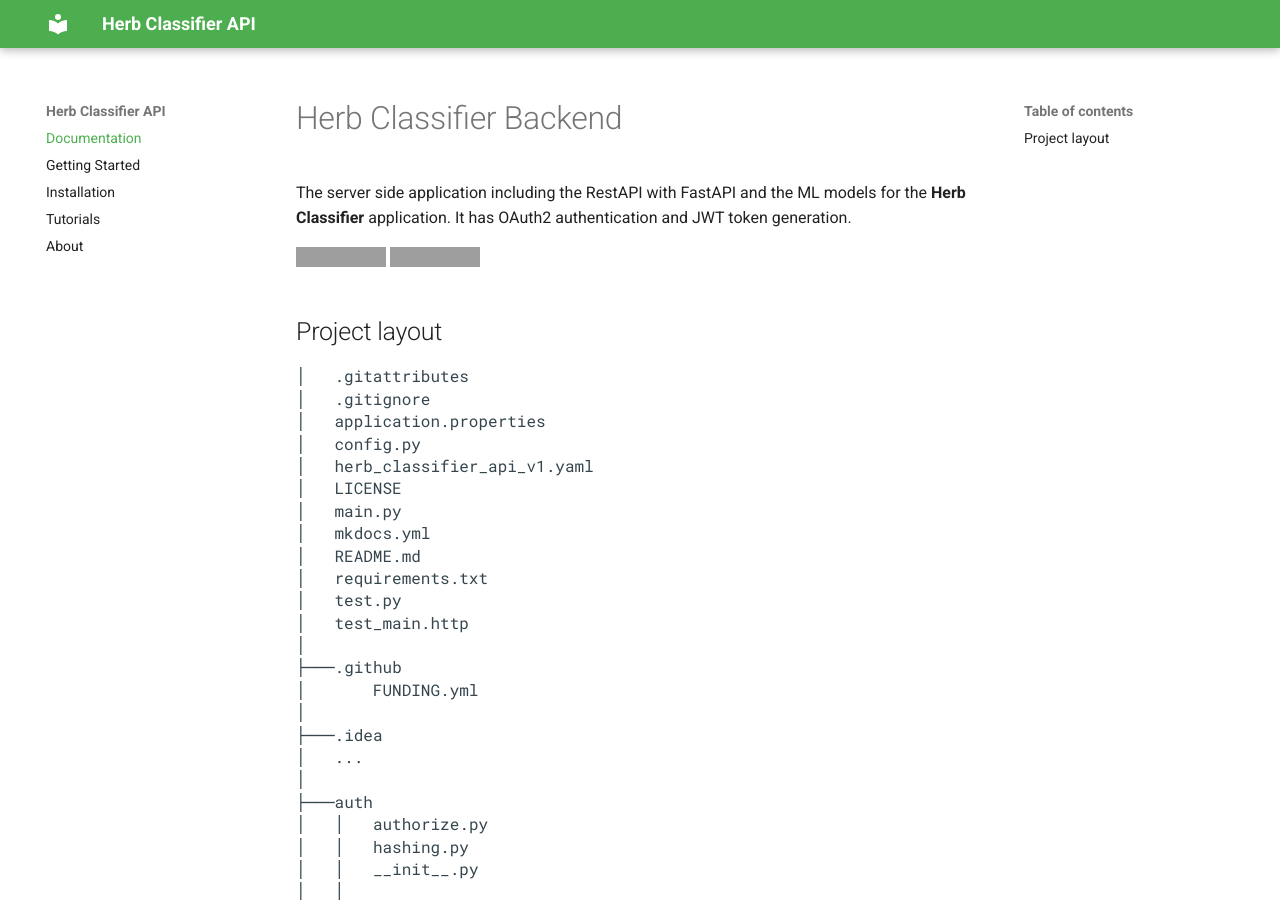
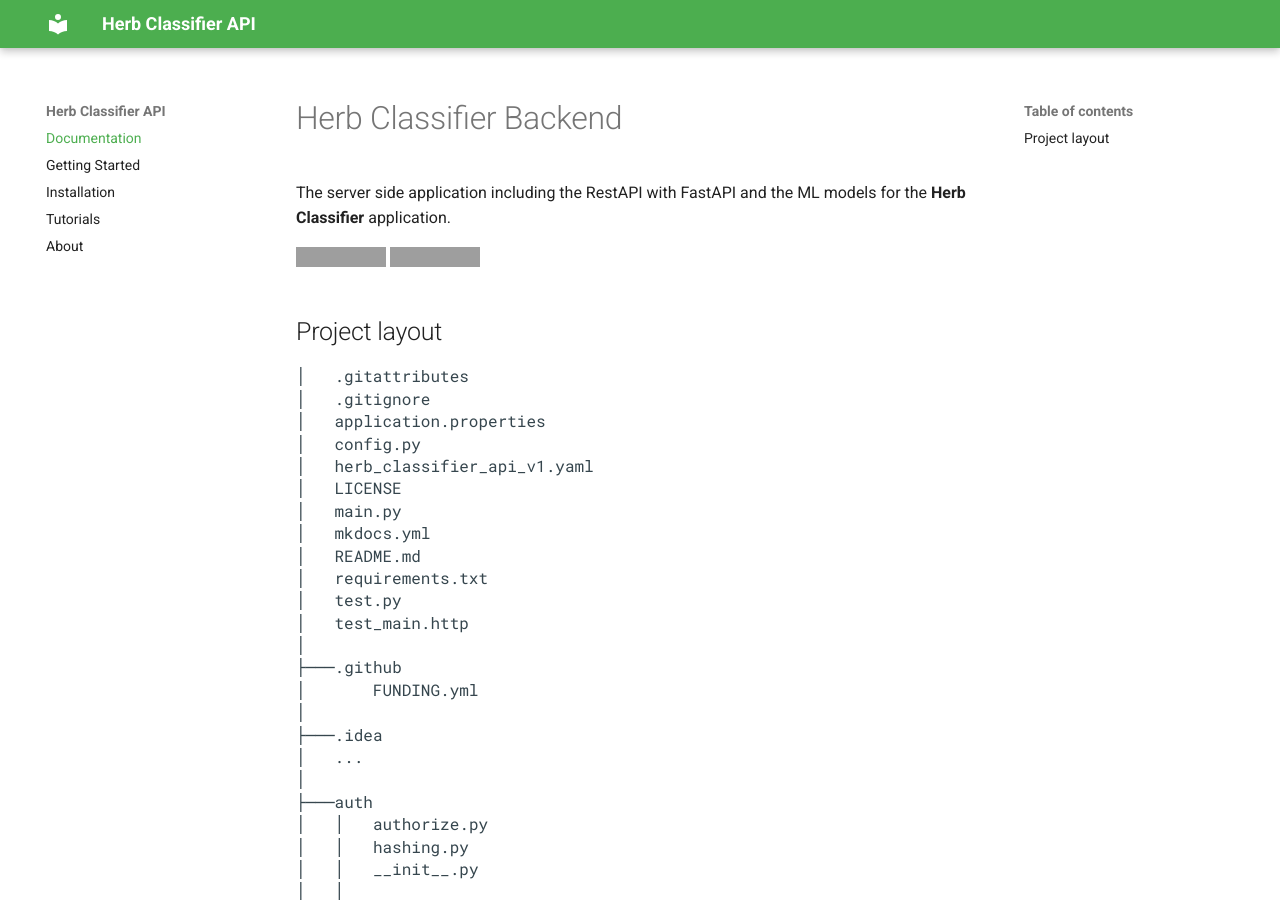
Before and after one commit to dilshankarunarathne/herb-classifier-backend, an MkDocs documentation site: the page built from docs/index.md, in a window 1280 px wide and 900 px high. Built offline with MkDocs 1.6.1 and Material for MkDocs 9.7.7, drawn with Linux system fonts in a browser that asks for light colours; grey boxes are pictures that could not be loaded.

Commit message:
Update index.md

```diff
--- a/docs/index.md
+++ b/docs/index.md
@@ -1,7 +1,7 @@
 # Herb Classifier Backend
 
 The server side application including the RestAPI with FastAPI and the ML models for the **Herb Classifier**
-application. It has OAuth2 authentication and JWT token generation.
+application.
 
 [![Version](https://img.shields.io/badge/version-1.1-brightgreen.svg)](https://pypi.org/project/ad-topic-recommender/)
 [![License](https://img.shields.io/badge/license-CC%20BY--NC--SA%204.0-blue.svg)](https://creativecommons.org/licenses/by-nc-sa/4.0/)
```
